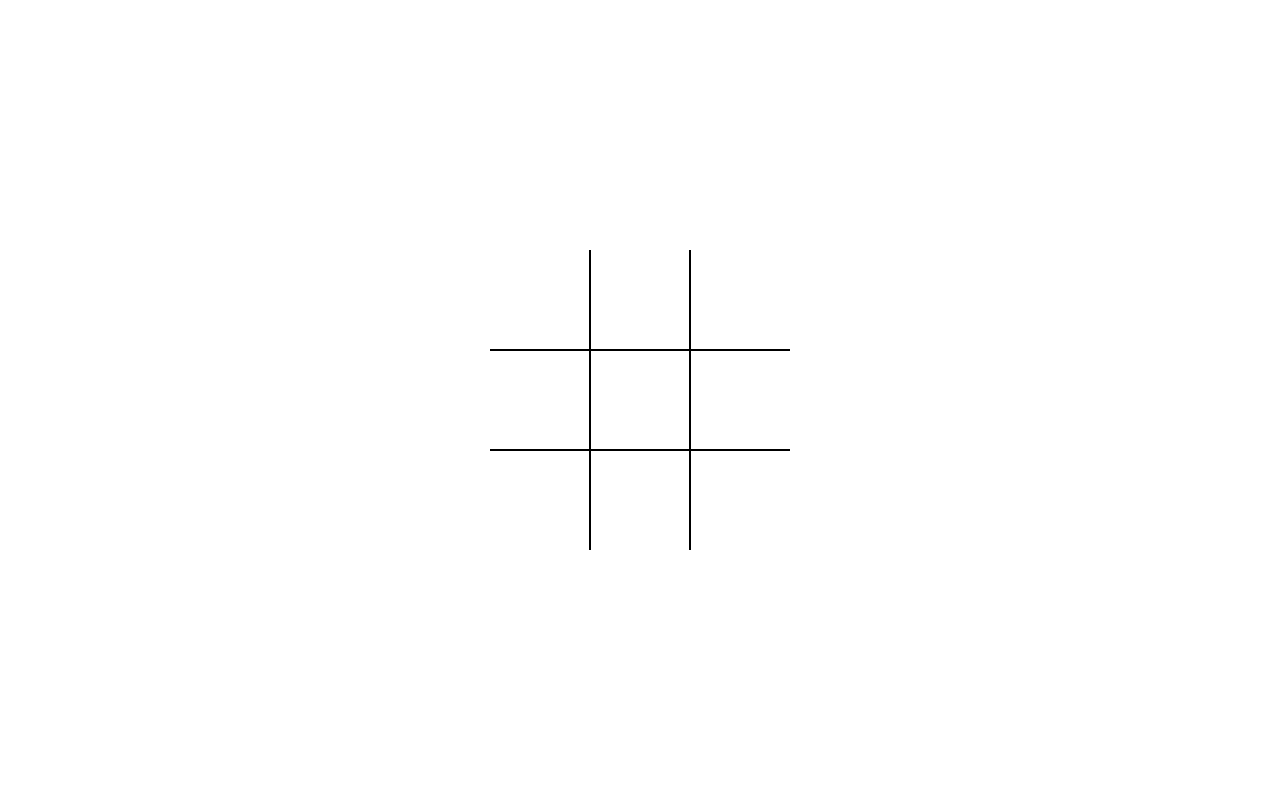
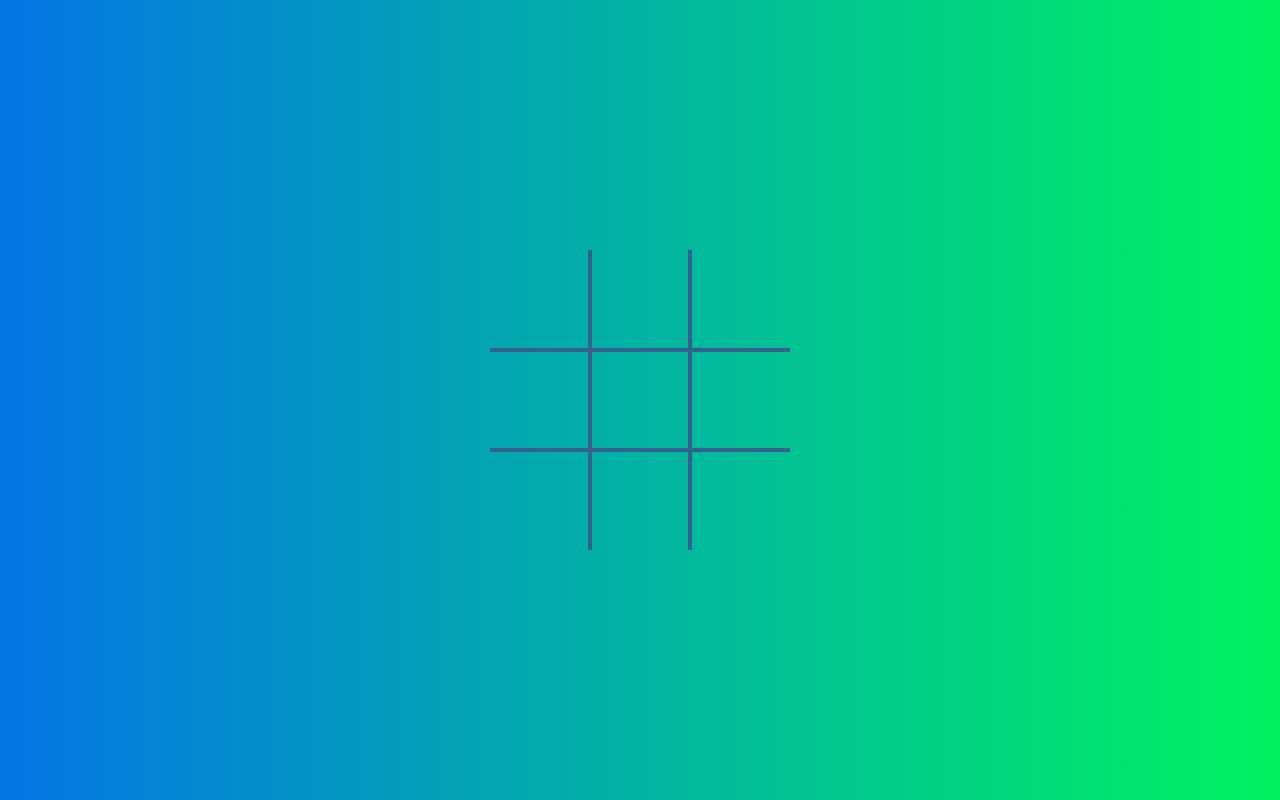
Before and after one commit to Ajinkya2000/tic-tac-toe, a plain HTML site: page index.html in a window 1280 px wide. Drawn offline with Linux system fonts and the light colour scheme.

Commit message:
Final Commit

```diff
--- a/index.html
+++ b/index.html
@@ -5,7 +5,7 @@
     <meta name="viewport" content="width=device-width, initial-scale=1.0" />
     <link rel="stylesheet" href="./styles.css" />
     <script src="./script.js" defer></script>
-    <title>Document</title>
+    <title>Tic Tac Toe</title>
   </head>
   <body>
     <div class="board" id="board">
--- a/styles.css
+++ b/styles.css
@@ -11,6 +11,7 @@
 
 body {
   margin: 0;
+  background: linear-gradient(to left, #00f260, #0575e6);
 }
 
 .board {
@@ -27,7 +28,7 @@ body {
 .cell {
   width: var(--cell-size);
   height: var(--cell-size);
-  border: 1px solid black;
+  border: 2px solid rgb(53, 97, 141);
   display: flex;
   justify-content: center;
   align-items: center;
```
